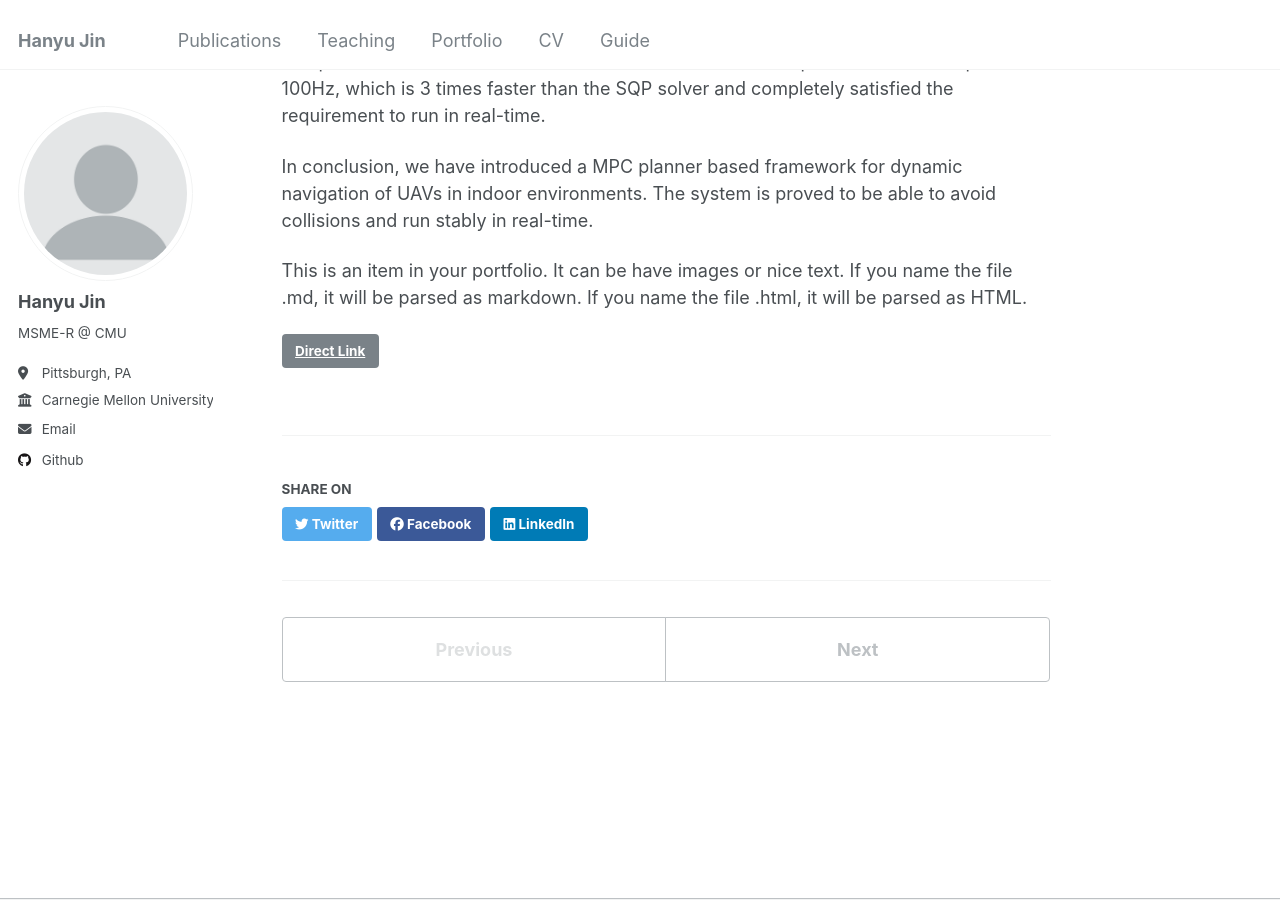
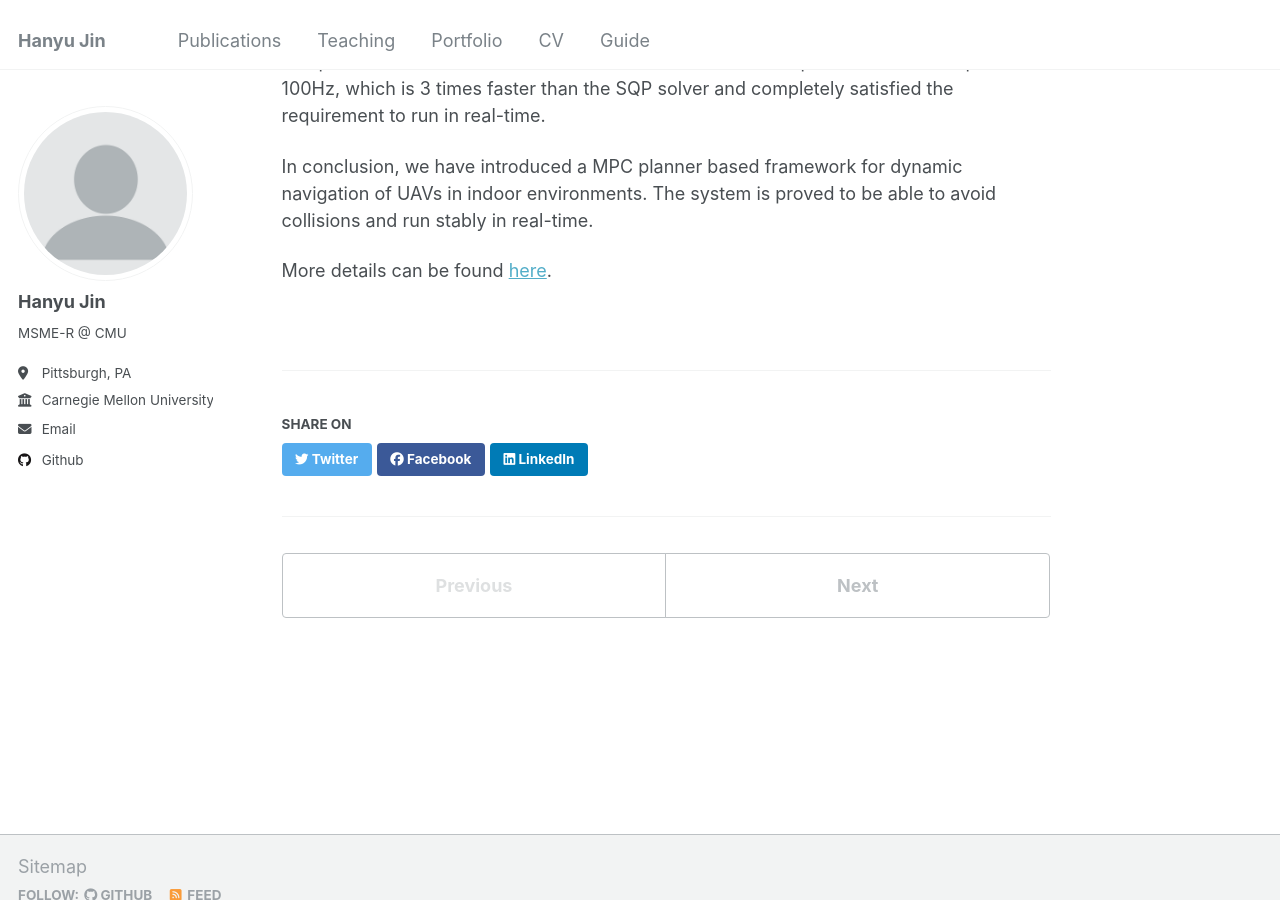
Before and after one commit to hanyujin02/hanyujin02.github.io, a Jekyll site: the page built from _portfolio/portfolio-1.md, in a window 1280 px wide and 900 px high, scrolled down 795 px. Built offline with Jekyll 4.4.1, drawn with Linux system fonts in a browser that asks for light colours.

Commit message:
modified:   _portfolio/portfolio-1.md 	modified:   _portfolio/portfolio-2.md 	modified:   _portfolio/portfolio-4.md 	renamed:    _portfolio/portfolio-3.md -> _portfolio/portfolio-6.md 	deleted:    _portfolio/portfolio-6md

```diff
--- a/_portfolio/portfolio-1.md
+++ b/_portfolio/portfolio-1.md
@@ -13,5 +13,7 @@ In the experiment, we test the system in three different indoor and outdoor envi
 
 In conclusion, we have introduced a  MPC planner based framework for dynamic navigation of UAVs in indoor environments. The system is proved to be able to avoid collisions and run stably in real-time.
 
+More details can be found [here](https://www.youtube.com/watch?v=UeBShELDzyM).
 
-This is an item in your portfolio. It can be have images or nice text. If you name the file .md, it will be parsed as markdown. If you name the file .html, it will be parsed as HTML.
+
+<!-- This is an item in your portfolio. It can be have images or nice text. If you name the file .md, it will be parsed as markdown. If you name the file .html, it will be parsed as HTML.  -->
```
Also changed, not shown: other parts of _portfolio/portfolio-1.md (+1 -1 lines), _portfolio/portfolio-2.md (+3 -1 lines), _portfolio/portfolio-4.md (+2 -2 lines), _portfolio/portfolio-6.md (renamed from _portfolio/portfolio-3.md, +2 -2 lines), 1 other file.
